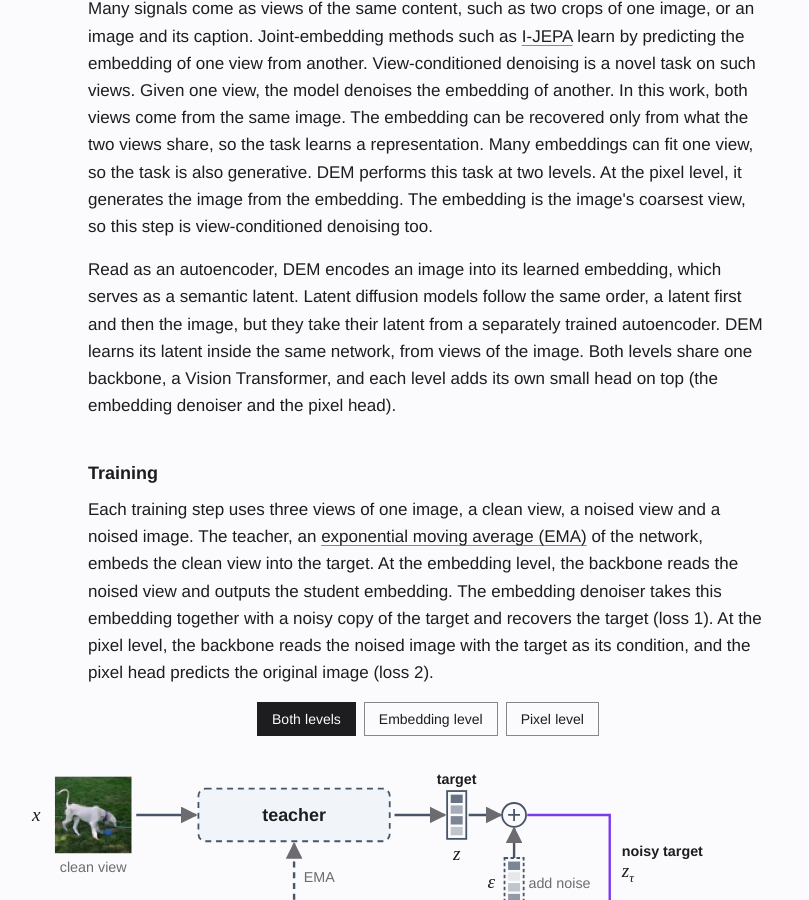
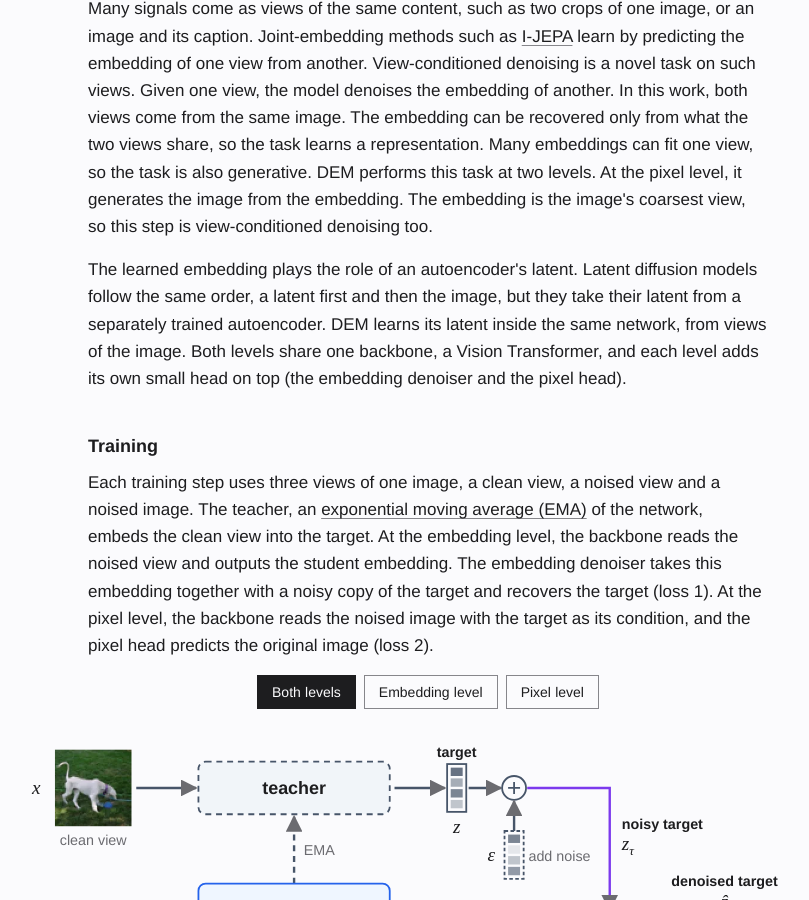
Before and after one commit to rabiulcste/rabiulcste.github.io, a Jekyll site: the page built from dem-denoising-embeddings/index.html, in a window 1280 px wide and 900 px high, scrolled down 1774 px. Shown: the whole window, without its empty margins (212-1021 px from the left). Built offline with Jekyll 4.4.1, drawn with Linux system fonts in a browser that asks for light colours.

Commit message:
DEM page: plainer latent sentence

```diff
--- a/dem-denoising-embeddings/index.html
+++ b/dem-denoising-embeddings/index.html
@@ -248,7 +248,7 @@
 <section id="method">
     <h2>Diffusion at two levels</h2>
     <p>Many signals come as views of the same content, such as two crops of one image, or an image and its caption. Joint-embedding methods such as <a href="https://arxiv.org/abs/2301.08243">I-JEPA</a> learn by predicting the embedding of one view from another. View-conditioned denoising is a novel task on such views. Given one view, the model denoises the embedding of another. In this work, both views come from the same image. The embedding can be recovered only from what the two views share, so the task learns a representation. Many embeddings can fit one view, so the task is also generative. DEM performs this task at two levels. At the pixel level, it generates the image from the embedding. The embedding is the image's coarsest view, so this step is view-conditioned denoising too.</p>
-    <p>Read as an autoencoder, DEM encodes an image into its learned embedding, which serves as a semantic latent. Latent diffusion models follow the same order, a latent first and then the image, but they take their latent from a separately trained autoencoder. DEM learns its latent inside the same network, from views of the image. Both levels share one backbone, a Vision Transformer, and each level adds its own small head on top (the embedding denoiser and the pixel head).</p>
+    <p>The learned embedding plays the role of an autoencoder's latent. Latent diffusion models follow the same order, a latent first and then the image, but they take their latent from a separately trained autoencoder. DEM learns its latent inside the same network, from views of the image. Both levels share one backbone, a Vision Transformer, and each level adds its own small head on top (the embedding denoiser and the pixel head).</p>
     <h3>Training</h3>
     <p>Each training step uses three views of one image, a clean view, a noised view and a noised image. The teacher, an <a href="https://arxiv.org/abs/2104.14294">exponential moving average (EMA)</a> of the network, embeds the clean view into the target. At the embedding level, the backbone reads the noised view and outputs the student embedding. The embedding denoiser takes this embedding together with a noisy copy of the target and recovers the target (loss 1). At the pixel level, the backbone reads the noised image with the target as its condition, and the pixel head predicts the original image (loss 2).</p>
     <figure class="dem-fig dem-btnfig" id="dem-train">
```
